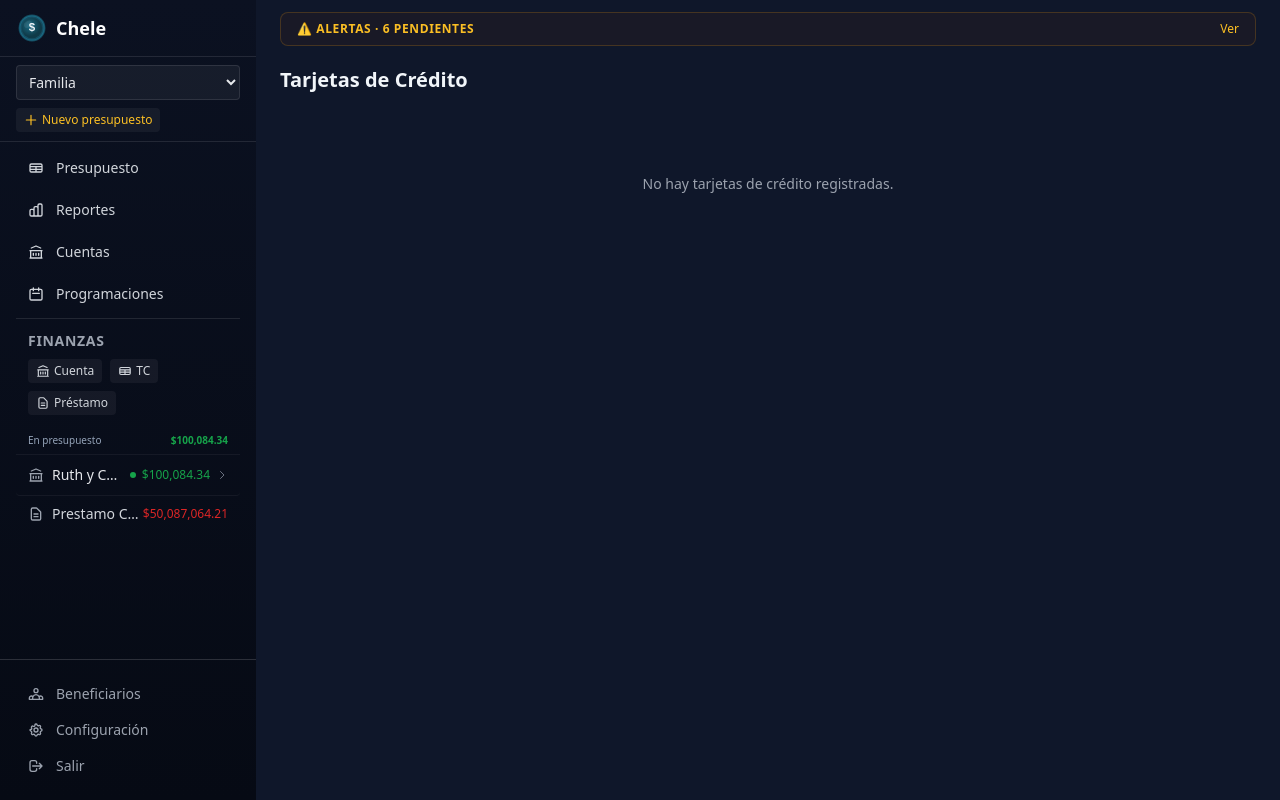
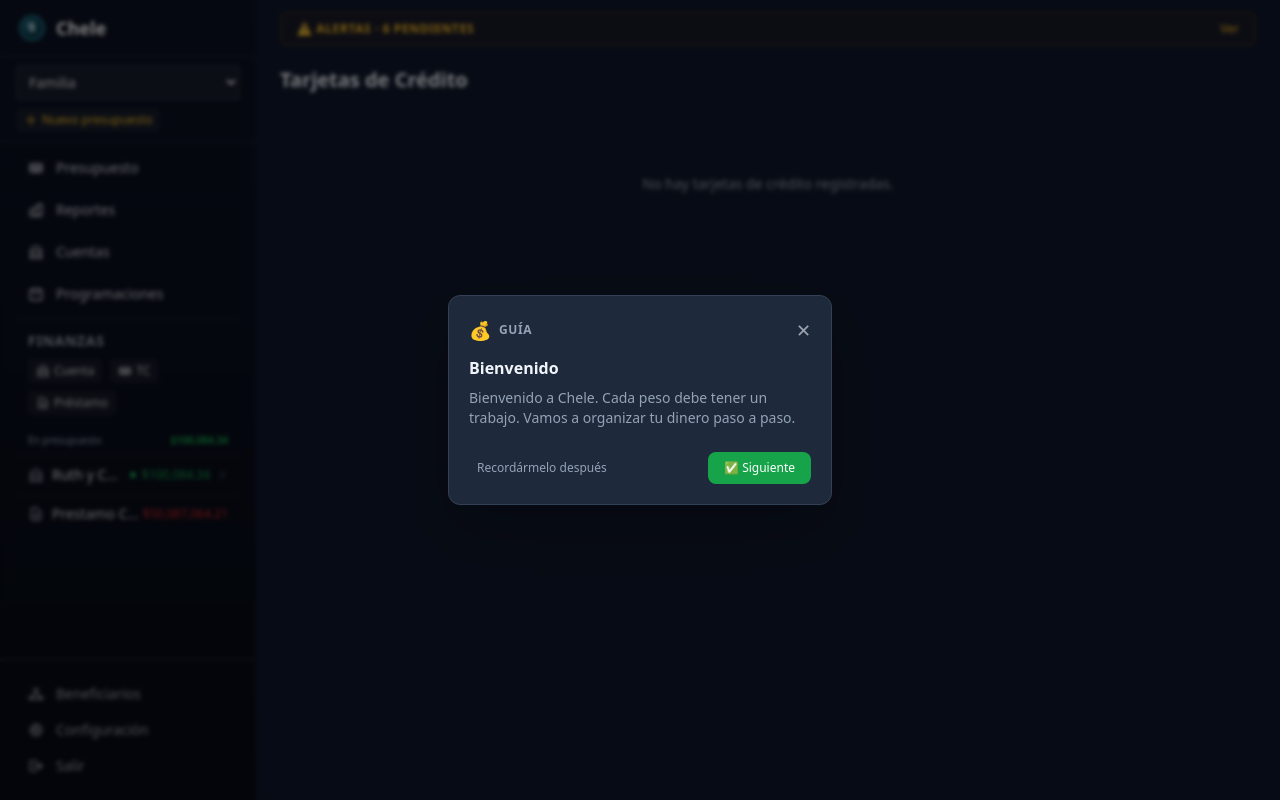
Before and after one commit to cesardarinel/chele, a Django app: page /tc/ in a window 1280 px wide. Run offline with Django 5.2, Linux system fonts and the light colour scheme; a user stored in the database is signed in; data comes from the database, SQL or seed files in the repository; data that the repository does not hold is empty; some libraries are stand-ins or nearby versions.

Commit message:
Redesign guidance system: state-based conditions trigger overlay when RTA>0 or incomplete setup

```diff
--- a/apps/onboarding/urls.py
+++ b/apps/onboarding/urls.py
@@ -4,4 +4,5 @@ from . import views
 urlpatterns = [
     path('state/', views.onboarding_state, name='onboarding_state'),
     path('avanzar/', views.advance_step, name='onboarding_advance'),
+    path('descartar/', views.dismiss_condition, name='onboarding_dismiss'),
 ]
--- a/apps/onboarding/views.py
+++ b/apps/onboarding/views.py
@@ -10,6 +10,44 @@ from apps.loans.models import Loan
 from .models import OnboardingProfile
 
 
+CONDITIONS = [
+    {'id': 'welcome', 'priority': 0, 'title': 'Bienvenido',
+     'html': '<div class="text-center"><div class="text-3xl mb-3">💰</div><h3 class="text-base font-bold mb-2">Bienvenido a Chele</h3><p class="text-sm text-chele-text-secondary">Cada peso debe tener un trabajo. Vamos a organizar tu dinero paso a paso.</p></div>',
+     'check': lambda b, u: False,  # only shown if step=0
+     'check_completed': lambda b, u: True},
+    {'id': 'accounts', 'priority': 1, 'title': 'Tus cuentas',
+     'target': 'a[href*="/cuentas/crear/"]',
+     'html': '<p><strong>Agregá tus cuentas bancarias.</strong> El saldo inicial lo vas a distribuir después.</p>',
+     'check': lambda b, u: Account.objects.filter(budget=b).count() == 0,
+     'check_completed': lambda b, u: Account.objects.filter(budget=b).count() >= 1},
+    {'id': 'assign', 'priority': 2, 'title': 'Asignar dinero',
+     'target': '[class*="Por asignar"], [class*="ready"]',
+     'html': '<p><strong>Tenés dinero sin trabajo.</strong> Asignalo a categorías hasta que "Por asignar" llegue a $0.</p>',
+     'check': lambda b, u: _get_rta(b) > 0,
+     'check_completed': lambda b, u: _get_rta(b) <= 0.01},
+    {'id': 'goals', 'priority': 3, 'title': 'Metas de ahorro',
+     'target': '.category-item, tr.cursor-pointer',
+     'html': '<p><strong>¿Querés ahorrar para algo?</strong> Hacé click en una categoría y poné una meta.</p>',
+     'check': lambda b, u: Goal.objects.filter(category__budget=b).count() == 0,
+     'check_completed': lambda b, u: Goal.objects.filter(category__budget=b).count() >= 1},
+    {'id': 'schedules', 'priority': 4, 'title': 'Gastos recurrentes',
+     'target': 'a[href*="/programaciones/"]',
+     'html': '<p><strong>¿Tenés gastos o ingresos que se repiten?</strong> Programalos y se aplican solos.</p>',
+     'check': lambda b, u: Schedule.objects.filter(budget=b).count() == 0,
+     'check_completed': lambda b, u: Schedule.objects.filter(budget=b).count() >= 1},
+]
+
+
+def _get_rta(budget):
+    total = float(Account.objects.filter(budget=budget, on_budget=True).aggregate(
+        Sum('balance')
+    )['balance__sum'] or 0)
+    assigned = float(MonthlyBudget.objects.filter(
+        category__budget=budget, month=date.today().month, year=date.today().year
+    ).aggregate(Sum('budgeted'))['budgeted__sum'] or 0)
+    return round(max(0, total - assigned), 2)
+
+
 def get_or_create_profile(user):
     try:
         return user.onboarding
@@ -17,31 +55,47 @@ def get_or_create_profile(user):
         return OnboardingProfile.objects.create(user=user, step=0)
 
 
+def _get_active_condition(budget, user, step):
+    """Return the first condition that needs attention, or None."""
+    # Step 0 = not started → show welcome
+    if step == 0:
+        return 'welcome'
+    # After onboarding (step >= 7), check conditions by priority
+    for c in CONDITIONS:
+        if c['check'](budget, user):
+            return c['id']
+    return None
+
+
 def onboarding_state(request):
     if not request.user.is_authenticated:
-        return JsonResponse({'step': 0, 'step_completed': False, 'ready_to_assign': 0})
+        return JsonResponse({'active': False, 'condition': None, 'ready_to_assign': 0})
 
     profile = get_or_create_profile(request.user)
     budget_id = request.session.get('active_budget_id')
-    ready_to_assign = 0
+    rta = 0
+    condition_id = None
+    condition_completed = False
 
     if budget_id:
         try:
             budget = Budget.objects.get(id=budget_id, members=request.user)
-            total = float(Account.objects.filter(
-                budget=budget, on_budget=True
-            ).aggregate(Sum('balance'))['balance__sum'] or 0)
-            assigned = float(MonthlyBudget.objects.filter(
-                category__budget=budget, month=date.today().month, year=date.today().year
-            ).aggregate(Sum('budgeted'))['budgeted__sum'] or 0)
-            ready_to_assign = round(max(0, total - assigned), 2)
+            rta = _get_rta(budget)
+            condition_id = _get_active_condition(budget, request.user, profile.step)
+            if condition_id:
+                for c in CONDITIONS:
+                    if c['id'] == condition_id:
+                        condition_completed = c['check_completed'](budget, request.user)
+                        break
         except Budget.DoesNotExist:
             pass
 
     return JsonResponse({
         'step': profile.step,
-        'step_completed': _check_step_completed(profile.step, budget_id, request.user),
-        'ready_to_assign': ready_to_assign,
+        'active': condition_id is not None and profile.step >= 0,
+        'condition': condition_id,
+        'condition_completed': condition_completed,
+        'ready_to_assign': rta,
     })
 
 
@@ -55,30 +109,11 @@ def advance_step(request):
     return JsonResponse({'step': profile.step})
 
 
-def _check_step_completed(step, budget_id, user):
-    if not budget_id:
-        return False if step > 1 else True
-    try:
-        budget = Budget.objects.get(id=budget_id, members=user)
-    except Budget.DoesNotExist:
-        return False
-
-    if step >= 7:
-        return True
-    elif step == 1:
-        return True
-    elif step == 2:
-        return Account.objects.filter(budget=budget).count() >= 1
-    elif step == 3:
-        total = float(Account.objects.filter(budget=budget, on_budget=True).aggregate(Sum('balance'))['balance__sum'] or 0)
-        assigned = float(MonthlyBudget.objects.filter(
-            category__budget=budget, month=date.today().month, year=date.today().year
-        ).aggregate(Sum('budgeted'))['budgeted__sum'] or 0)
-        return total - assigned <= 0.01
-    elif step == 4:
-        return Goal.objects.filter(category__budget=budget).count() >= 1
-    elif step == 5:
-        return Schedule.objects.filter(budget=budget).count() >= 1
-    elif step == 6:
-        return CreditCard.objects.filter(budget=budget).count() >= 1 or Loan.objects.filter(budget=budget).count() >= 1
-    return False
+def dismiss_condition(request):
+    if not request.user.is_authenticated:
+        return JsonResponse({'error': 'unauthorized'}, status=401)
+    profile = get_or_create_profile(request.user)
+    if profile.step == 0:
+        profile.step = 1
+        profile.save()
+    return JsonResponse({'status': 'dismissed'})
--- a/chele/context_processors.py
+++ b/chele/context_processors.py
@@ -47,17 +47,14 @@ def active_budget(request):
         underfunded = ts.list_underfunded()
         ctx['underfunded_count'] = len(underfunded)
 
-    # Onboarding state
-    onboarding_step = 7
-    onboarding_active = False
+    # Guidance system (state-based)
+    guidance_active = False
     if request.user.is_authenticated:
         try:
             profile = request.user.onboarding
-            onboarding_step = profile.step
-            onboarding_active = profile.step < 7
+            guidance_active = profile.step < 7
         except OnboardingProfile.DoesNotExist:
-            pass
-    ctx['onboarding_step'] = onboarding_step
-    ctx['onboarding_active'] = onboarding_active
+            guidance_active = True
+    ctx['guidance_active'] = guidance_active
 
     return ctx
--- a/static/css/onboarding.css
+++ b/static/css/onboarding.css
@@ -1,20 +1,21 @@
-.onboarding-highlight {
+.chele-guide-highlight {
     position: relative;
     z-index: 110 !important;
-    animation: onboardingPulse 2s ease-in-out infinite;
+    animation: cheleGuidePulse 2s ease-in-out infinite;
     box-shadow: 0 0 0 3px rgba(251, 191, 36, 0.5);
     border-radius: 0.375rem;
+    pointer-events: auto !important;
 }
 
-@keyframes onboardingPulse {
+@keyframes cheleGuidePulse {
     0%, 100% { box-shadow: 0 0 0 3px rgba(251, 191, 36, 0.3); }
     50% { box-shadow: 0 0 0 6px rgba(251, 191, 36, 0.6); }
 }
 
-#onboardingOverlay {
+#cheleGuideOverlay {
     pointer-events: all;
 }
 
-#onboardingOverlay * {
+#cheleGuideOverlay * {
     pointer-events: auto;
 }
--- a/static/js/onboarding.js
+++ b/static/js/onboarding.js
@@ -1,102 +1,73 @@
-var onboarding = {
-    currentStep: parseInt(document.body.dataset.onboardingStep || '7'),
-    active: document.body.dataset.onboardingActive === 'True',
+var cheleGuide = {
+    active: false,
+    condition: null,
+    completed: false,
     overlay: null,
     coachBody: null,
-    coachContent: null,
+    content: null,
     nextBtn: null,
-    backBtn: null,
-    skipBtn: null,
+    dismissBtn: null,
     stepBadge: null,
-    stepTitle: null,
     pollInterval: null,
-    allowed: false,
 
-    steps: [
-        { id: 1, title: 'Bienvenido', target: null, skip: false,
-          html: '<div class="text-center"><div class="text-3xl mb-3">💰</div><h3 class="text-base font-bold text-chele-text mb-2">Bienvenido a Chele</h3><p class="text-sm text-chele-text-secondary">El método de los sobres: cada peso en tus cuentas debe tener un trabajo. Vas a asignar tu dinero a categorías.</p></div>' },
-        { id: 2, title: 'Tus cuentas', target: 'a[href*="/cuentas/crear/"]', skip: true,
-          html: '<p><strong>Agregá tus cuentas bancarias.</strong> El saldo inicial aparece en "Por asignar" — lo vas a distribuir después.</p>' },
-        { id: 3, title: 'Asignar dinero', target: '[class*="Por asignar"]', skip: false,
-          html: '<p><strong>Este es tu dinero sin trabajo.</strong> Asignalo a categorías usando los inputs de cada una. El objetivo es que "Por asignar" llegue a <strong>$0</strong>.</p><div id="rtaProgress" class="mt-3 bg-chele-bg rounded-lg p-3 text-center"><span class="text-lg font-bold text-chele-warning">Cargando...</span></div>' },
-        { id: 4, title: 'Metas de ahorro', target: '.category-item, tr.cursor-pointer', skip: true,
-          html: '<p><strong>¿Querés ahorrar para algo?</strong> Hacé click en una categoría y agregá una meta. Te dice cuánto asignar cada mes.</p>' },
-        { id: 5, title: 'Ingresos fijos', target: 'a[href*="/programaciones/"]', skip: true,
-          html: '<p><strong>¿Tenés gastos o ingresos que se repiten?</strong> Programalos y Chele los aplica automáticamente.</p>' },
-        { id: 6, title: 'Tus deudas', target: 'a[href*="/tc/crear/"], a[href*="/prestamos/crear/"]', skip: true,
-          html: '<p><strong>Si tenés tarjetas o préstamos, agregalos.</strong> Chele maneja la deuda automáticamente.</p>' },
-        { id: 7, title: '¡Todo listo!', target: null, skip: false,
-          html: '<div class="text-center"><div class="text-3xl mb-3">🎉</div><h3 class="text-base font-bold text-chele-text mb-2">¡Todo listo!</h3><p class="text-sm text-chele-text-secondary mb-3">Tu dinero ya tiene trabajo. Recordá registrar tus gastos del día a día y revisar tus categorías cada mes.</p></div>' }
-    ],
-
-    init: function() {
-        if (!this.active) return;
-        this.overlay = document.getElementById('onboardingOverlay');
-        this.coachBody = document.getElementById('onboardingCoachBody');
-        this.coachContent = document.getElementById('onboardingCoachContent');
-        this.nextBtn = document.getElementById('onboardingNextBtn');
-        this.backBtn = document.getElementById('onboardingBackBtn');
-        this.skipBtn = document.getElementById('onboardingSkipBtn');
-        this.stepBadge = document.getElementById('onboardingStepBadge');
-        this.stepTitle = document.getElementById('onboardingStepTitle');
-
-        var self = this;
-        this.nextBtn.onclick = function() { self.advance(); };
-        this.backBtn.onclick = function() { self.goTo(self.currentStep - 1); };
-        this.skipBtn.onclick = function() { self.skip(); };
-        this.overlay.style.display = 'flex';
-        this.goTo(this.currentStep);
-
-        if (this.currentStep < 7) {
-            this.pollInterval = setInterval(function() { self.poll(); }, 3000);
+    conditions: {
+        'welcome': {
+            title: 'Bienvenido',
+            target: null,
+            icon: '💰',
+            text: 'Bienvenido a Chele. Cada peso debe tener un trabajo. Vamos a organizar tu dinero paso a paso.',
+            btnText: 'Empezar',
+            btnAction: 'advance'
+        },
+        'accounts': {
+            title: 'Tus cuentas',
+            target: 'a[href*="/cuentas/crear/"]',
+            icon: '🏦',
+            text: 'Agregá tus cuentas bancarias. El saldo inicial lo vas a distribuir después.',
+            btnText: 'Ya agregué',
+            btnAction: 'advance'
+        },
+        'assign': {
+            title: 'Dinero sin asignar',
+            target: '[class*="Por asignar"], [class*="ready"]',
+            icon: '📊',
+            text: 'Tenés dinero sin trabajo. Asignalo a categorías hasta que "Por asignar" llegue a $0.',
+            btnText: 'Cerrar',
+            btnAction: 'dismiss'
+        },
+        'goals': {
+            title: 'Metas de ahorro',
+            target: '.category-item, tr.cursor-pointer',
+            icon: '🎯',
+            text: '¿Querés ahorrar para algo? Hacé click en una categoría y poné una meta.',
+            btnText: 'Cerrar',
+            btnAction: 'dismiss'
+        },
+        'schedules': {
+            title: 'Gastos recurrentes',
+            target: 'a[href*="/programaciones/"]',
+            icon: '📅',
+            text: '¿Tenés gastos o ingresos que se repiten? Programalos y se aplican solos.',
+            btnText: 'Cerrar',
+            btnAction: 'dismiss'
         }
     },
 
-    goTo: function(step) {
-        if (step < 1 || step > 7) return;
-        this.currentStep = step;
-        var s = this.steps[step - 1];
-        this.stepBadge.textContent = step + '/7';
-        this.stepTitle.textContent = s.title;
-        this.coachContent.innerHTML = s.html;
+    init: function() {
+        this.overlay = document.getElementById('cheleGuideOverlay');
+        if (!this.overlay) return;
+        this.coachBody = document.getElementById('cheleGuideBody');
+        this.content = document.getElementById('cheleGuideContent');
+        this.nextBtn = document.getElementById('cheleGuideNextBtn');
+        this.dismissBtn = document.getElementById('cheleGuideDismissBtn');
+        this.stepBadge = document.getElementById('cheleGuideBadge');
 
-        this.backBtn.style.display = step > 1 ? '' : 'none';
-        this.skipBtn.style.display = (s.skip && step < 7) ? '' : 'none';
-        this.nextBtn.textContent = step === 7 ? 'Ir al presupuesto' : 'Siguiente';
-        this.nextBtn.disabled = !this.allowed;
-        this.nextBtn.className = 'text-xs bg-chele-primary text-white rounded-lg px-4 py-2 font-medium hover:bg-chele-primary-dark disabled:opacity-40 disabled:cursor-not-allowed';
+        var self = this;
+        this.nextBtn.onclick = function() { self.doAction(); };
+        this.dismissBtn.onclick = function() { self.hide(); };
 
-        this.updateProgress(step);
-        this.highlightTarget(s.target);
         this.poll();
-    },
-
-    advance: function() {
-        if (this.nextBtn.disabled) return;
-        if (this.currentStep >= 7) {
-            this.complete();
-            return;
-        }
-        var self = this;
-        fetch('/onboarding/avanzar/', { method: 'POST', headers: { 'X-CSRFToken': this.csrf() } })
-        .then(function(r) { return r.json(); })
-        .then(function(data) {
-            self.currentStep = data.step;
-            self.goTo(data.step);
-            self.allowed = false;
-            self.nextBtn.disabled = true;
-        });
-    },
-
-    complete: function() {
-        var self = this;
-        fetch('/onboarding/avanzar/', { method: 'POST', headers: { 'X-CSRFToken': this.csrf() } })
-        .then(function() { self.overlay.style.display = 'none'; location.href = '/presupuestos/'; });
-    },
-
-    skip: function() {
-        this.allowed = true;
-        this.advance();
+        this.pollInterval = setInterval(function() { self.poll(); }, 4000);
     },
 
     poll: function() {
@@ -104,35 +75,77 @@ var onboarding = {
         fetch('/onboarding/state/')
         .then(function(r) { return r.json(); })
         .then(function(data) {
-            if (data.step_completed) {
-                self.allowed = true;
-                self.nextBtn.disabled = false;
-                self.nextBtn.className = 'text-xs bg-chele-success text-white rounded-lg px-4 py-2 font-medium hover:bg-chele-success/80 animate-pulse';
-            }
-            if (self.currentStep === 3 && data.step_completed) {
-                document.getElementById('rtaProgress').innerHTML = '<span class="text-lg font-bold text-chele-success">✅ $0 — Todo tiene trabajo</span>';
-            } else if (self.currentStep === 3) {
-                document.getElementById('rtaProgress').innerHTML = '<span class="text-lg font-bold text-chele-warning">$' + data.ready_to_assign.toFixed(2) + ' sin asignar</span>';
+            if (data.active && data.condition) {
+                self.show(data.condition, data.condition_completed, data.ready_to_assign);
+            } else {
+                self.hide();
             }
         });
     },
 
+    show: function(conditionId, completed, rta) {
+        this.condition = conditionId;
+        this.completed = completed;
+        var c = this.conditions[conditionId];
+        if (!c) return;
+
+        this.stepBadge.textContent = c.icon;
+        var html = '<h3 class="text-base font-bold text-chele-text mb-2">' + c.title + '</h3>';
+        html += '<p class="text-sm text-chele-text-secondary">' + c.text + '</p>';
+
+        if (conditionId === 'assign') {
+            html += '<div class="mt-3 bg-chele-bg rounded-lg p-3 text-center"><span class="text-lg font-bold ' + (rta > 0 ? 'text-chele-warning' : 'text-chele-success') + '">$' + rta.toFixed(2) + (rta > 0 ? ' sin asignar' : ' — Todo tiene trabajo') + '</span></div>';
+        }
+
+        this.content.innerHTML = html;
+        this.nextBtn.textContent = completed ? '✅ Siguiente' : c.btnText;
+        this.nextBtn.disabled = false;
+
+        if (completed) {
+            this.nextBtn.className = 'text-xs bg-chele-success text-white rounded-lg px-4 py-2 font-medium hover:bg-chele-success/80';
+        } else if (conditionId === 'assign') {
+            this.nextBtn.className = 'text-xs bg-chele-bg-tertiary text-chele-text rounded-lg px-4 py-2 font-medium opacity-60 cursor-not-allowed';
+            this.nextBtn.disabled = true;
+        } else {
+            this.nextBtn.className = 'text-xs bg-chele-primary text-white rounded-lg px-4 py-2 font-medium hover:bg-chele-primary-dark';
+        }
+
+        this.highlightTarget(c.target);
+        this.overlay.style.display = 'flex';
+        this.active = true;
+    },
+
+    hide: function() {
+        this.overlay.style.display = 'none';
+        this.clearHighlight();
+        this.active = false;
+    },
+
+    doAction: function() {
+        if (this.nextBtn.disabled) return;
+        var c = this.conditions[this.condition];
+        if (c.btnAction === 'advance') {
+            var self = this;
+            fetch('/onboarding/avanzar/', { method: 'POST', headers: { 'X-CSRFToken': this.csrf() } })
+            .then(function() { self.hide(); });
+        } else {
+            this.hide();
+        }
+    },
+
     highlightTarget: function(selector) {
-        document.querySelectorAll('.onboarding-highlight').forEach(function(el) {
-            el.classList.remove('onboarding-highlight');
-        });
+        this.clearHighlight();
         if (!selector) return;
         var el = document.querySelector(selector);
         if (el) {
-            el.classList.add('onboarding-highlight');
+            el.classList.add('chele-guide-highlight');
             el.scrollIntoView({ behavior: 'smooth', block: 'center' });
         }
     },
 
-    updateProgress: function(step) {
-        document.querySelectorAll('#onboardingOverlay [data-step]').forEach(function(dot) {
-            var s = parseInt(dot.dataset.step);
-            dot.className = 'h-1.5 w-6 rounded-full transition-colors duration-300 ' + (s <= step ? 'bg-chele-success' : 'bg-chele-border');
+    clearHighlight: function() {
+        document.querySelectorAll('.chele-guide-highlight').forEach(function(el) {
+            el.classList.remove('chele-guide-highlight');
         });
     },
 
@@ -141,4 +154,4 @@ var onboarding = {
     }
 };
 
-document.addEventListener('DOMContentLoaded', function() { onboarding.init(); });
+document.addEventListener('DOMContentLoaded', function() { cheleGuide.init(); });
--- a/templates/base.html
+++ b/templates/base.html
@@ -55,7 +55,7 @@
     <link rel="stylesheet" href="{% static 'css/onboarding.css' %}">
     <link rel="icon" href="{% static 'img/logo.svg' %}">
 </head>
-<body class="bg-chele-bg text-chele-text" data-onboarding-step="{{ onboarding_step }}" data-onboarding-active="{{ onboarding_active|yesno:'True,False' }}">
+<body class="bg-chele-bg text-chele-text">
     <div class="h-screen overflow-hidden flex flex-col md:flex-row" id="app">
         {% if user.is_authenticated %}
 
@@ -327,7 +327,7 @@
         }
     });
     </script>
-{% if onboarding_active %}
+{% if user.is_authenticated %}
     {% include 'onboarding/overlay.html' %}
     <script src="{% static 'js/onboarding.js' %}"></script>
 {% endif %}
--- a/templates/onboarding/overlay.html
+++ b/templates/onboarding/overlay.html
@@ -1,24 +1,18 @@
-<div id="onboardingOverlay" class="fixed inset-0 z-[100] flex items-center justify-center" style="display:none; background: rgba(0,0,0,0.6); backdrop-filter: blur(2px);" onclick="event.target===this && onboarding.close()">
-    <div id="onboardingCoachContainer" class="relative w-full max-w-md mx-4">
-        <div id="onboardingCoachBody" class="bg-chele-surface rounded-xl shadow-2xl border border-chele-border p-6 relative">
-            <div class="flex items-center gap-2 mb-1">
-                <span id="onboardingStepBadge" class="text-xs font-bold text-amber-400 bg-amber-400/10 rounded-full px-2.5 py-0.5">1/7</span>
-                <span id="onboardingStepTitle" class="text-xs text-chele-text-secondary font-medium">Bienvenido</span>
+<div id="cheleGuideOverlay" class="fixed inset-0 z-[100] flex items-center justify-center" style="display:none; background: rgba(0,0,0,0.5); backdrop-filter: blur(2px);" onclick="event.target===this && cheleGuide.hide()">
+    <div class="relative w-full max-w-sm mx-4">
+        <div id="cheleGuideBody" class="bg-chele-surface rounded-xl shadow-2xl border border-chele-border p-5">
+            <div class="flex items-center justify-between mb-3">
+                <div class="flex items-center gap-2">
+                    <span id="cheleGuideBadge" class="text-lg">💰</span>
+                    <span id="cheleGuideTitle" class="text-xs font-semibold text-chele-text-secondary uppercase tracking-wider">Guía</span>
+                </div>
+                <button onclick="cheleGuide.hide()" class="text-gray-400 hover:text-gray-300 text-lg">✕</button>
             </div>
-            <div id="onboardingCoachContent" class="text-sm text-chele-text space-y-3 min-h-[120px]"></div>
-            <div class="mt-4 pt-3 border-t border-chele-border flex items-center justify-between">
-                <button id="onboardingBackBtn" onclick="onboarding.back()" class="text-xs text-chele-text-secondary hover:text-chele-text px-2 py-1">Atrás</button>
-                <div class="flex items-center gap-2">
-                    <button id="onboardingSkipBtn" class="text-xs text-chele-text-secondary hover:text-chele-text px-2 py-1">Omitir</button>
-                    <button id="onboardingNextBtn" class="text-xs bg-chele-primary text-white rounded-lg px-4 py-2 font-medium hover:bg-chele-primary-dark disabled:opacity-40 disabled:cursor-not-allowed" disabled>Siguiente</button>
-                </div>
+            <div id="cheleGuideContent" class="text-sm text-chele-text space-y-2 mb-4 min-h-[80px]"></div>
+            <div class="flex items-center justify-between gap-3">
+                <button id="cheleGuideDismissBtn" onclick="cheleGuide.hide()" class="text-xs text-chele-text-secondary hover:text-chele-text px-2 py-1">Recordármelo después</button>
+                <button id="cheleGuideNextBtn" class="text-xs bg-chele-primary text-white rounded-lg px-4 py-2 font-medium hover:bg-chele-primary-dark disabled:opacity-40 disabled:cursor-not-allowed">Cerrar</button>
             </div>
-        </div>
-        {# Progress bar #}
-        <div class="mt-3 flex gap-1 justify-center">
-            {% for i in "1234567"|make_list %}
-            <div class="h-1.5 w-6 rounded-full transition-colors duration-300 {% if forloop.counter0 < onboarding_step %}bg-chele-success{% else %}bg-chele-border{% endif %}" data-step="{{ forloop.counter }}"></div>
-            {% endfor %}
         </div>
     </div>
 </div>
```
